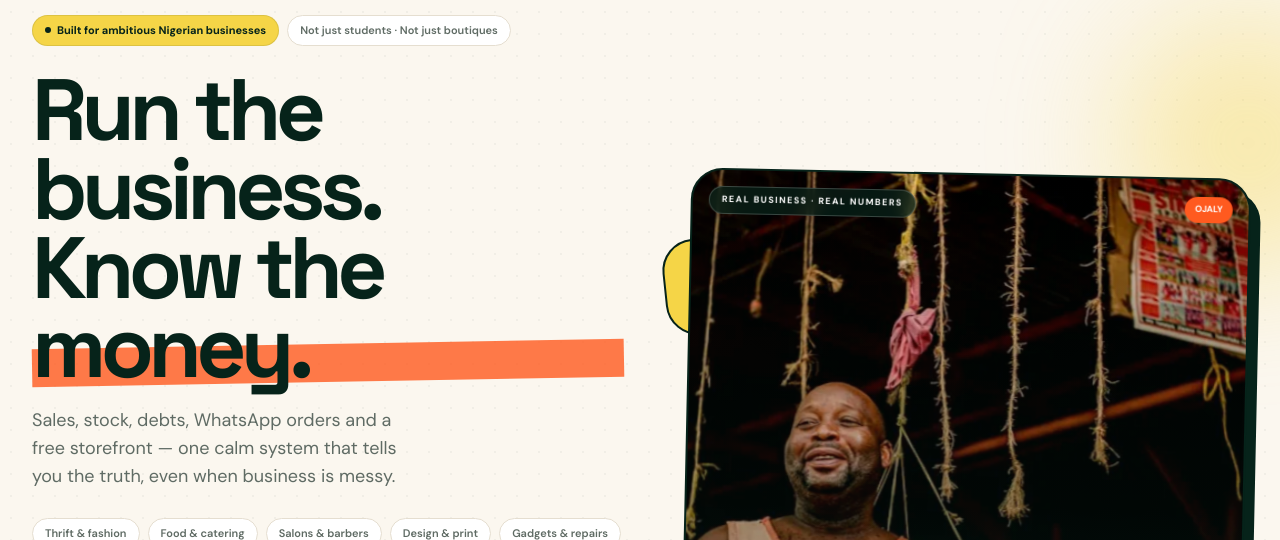
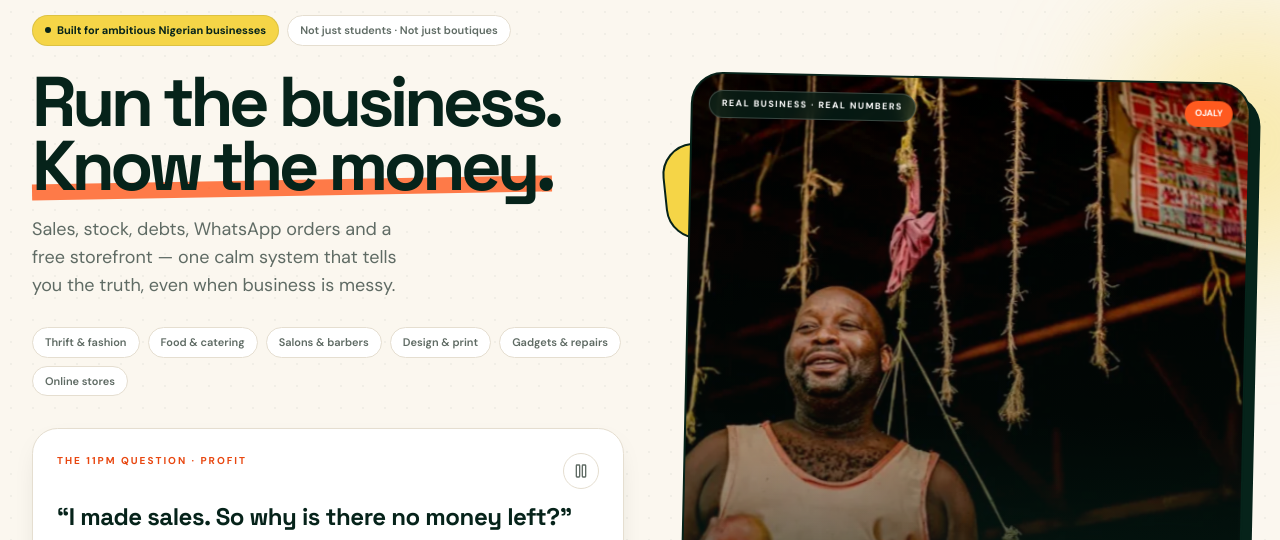
Before and after one commit to markeyz-code/bossly-web, a Nuxt app: page / in a window 1280 px wide. Shown: the part 138-678 px from the top of the page. Built offline with nearby package versions, Linux system fonts and the light colour scheme; no server answers.

Commit message:
feat(landing): rotate full hero headline and subtext

```diff
--- a/components/features/landing/LandingHero.vue
+++ b/components/features/landing/LandingHero.vue
@@ -5,6 +5,9 @@ const auth = useAuthStore();
 
 type Slide = {
   label: string;
+  titleTop: string;
+  titleBottom: string;
+  sub: string;
   question: string;
   headline: string;
   answer: string;
@@ -17,6 +20,9 @@ type Slide = {
 const slides: Slide[] = [
   {
     label: 'The 11pm question · Profit',
+    titleTop: 'Run the business.',
+    titleBottom: 'Know the money.',
+    sub: 'Sales, stock, debts, WhatsApp orders and a free storefront — one calm system that tells you the truth, even when business is messy.',
     question: '“I made sales. So why is there no money left?”',
     headline: 'Revenue is loud. Profit is the truth.',
     answer: 'Ojaly adds up every sale, cost of goods and real expense — then shows the one number that tells you whether the business is actually working.',
@@ -27,6 +33,9 @@ const slides: Slide[] = [
   },
   {
     label: 'The 11pm question · Debts',
+    titleTop: 'Stop chasing.',
+    titleBottom: 'Start collecting.',
+    sub: 'Know who owes what, when it is due and how to ask politely. Send a reminder or a payment link without breaking the relationship.',
     question: '“Who still owes me — and how do I ask again?”',
     headline: 'Stop chasing from memory.',
     answer: 'Every debt gets a customer, a balance and a due date. Send a polite WhatsApp reminder or a Paystack link without the awkward conversation.',
@@ -37,6 +46,9 @@ const slides: Slide[] = [
   },
   {
     label: 'The 11pm question · Website',
+    titleTop: 'Your catalogue.',
+    titleBottom: 'Your website.',
+    sub: 'Add what you sell once. Publish a fast storefront with cart, checkout and Paystack. No developer, no monthly website bill.',
     question: '“I need a real website, but I can’t afford a developer.”',
     headline: 'Your catalogue is the website.',
     answer: 'Add what you sell once. Pick a template, set your colours and publish a fast storefront with cart, checkout and Paystack. No designer. No developer bill.',
@@ -47,6 +59,9 @@ const slides: Slide[] = [
   },
   {
     label: 'The 11pm question · WhatsApp',
+    titleTop: 'Paste the chat.',
+    titleBottom: 'Keep the customer.',
+    sub: 'Ojaly reads the conversation, drafts the order and updates stock, sales and receipts. You confirm; it keeps the record.',
     question: '“My orders are buried in WhatsApp. I’m scared to lose one.”',
     headline: 'Paste the chat. Keep the customer.',
     answer: 'Ojaly reads the order conversation, drafts the sale and updates stock, debts and receipts. You confirm the details; Ojaly keeps the record.',
@@ -57,6 +72,9 @@ const slides: Slide[] = [
   },
   {
     label: 'The 11pm question · Services',
+    titleTop: 'Sell anything.',
+    titleBottom: 'Run one system.',
+    sub: 'Thrift, food, salons, printing, repairs or services — record the money, the customer and the next step in one place.',
     question: '“I sell services, not products. Will this even work for me?”',
     headline: 'If money moves, Ojaly works.',
     answer: 'Salons, barbers, caterers, printers and designers can record jobs, deposits, expenses and customer balances without forcing everything into a product catalogue.',
@@ -68,9 +86,12 @@ const slides: Slide[] = [
 ];
 
 const index = ref(0);
-const paused = ref(false);
+const userPaused = ref(false);
+const hovering = ref(false);
+const focused = ref(false);
 const reducedMotion = ref(false);
 const slide = computed(() => slides[index.value]);
+const isPaused = computed(() => userPaused.value || hovering.value || focused.value);
 
 function go(delta: number) {
   index.value = (index.value + delta + slides.length) % slides.length;
@@ -80,8 +101,8 @@ function goTo(next: number) {
   index.value = next;
 }
 
-function pause() { paused.value = true; }
-function resume() { paused.value = false; }
+function pause() { hovering.value = true; }
+function resume() { hovering.value = false; }
 
 function onKeydown(event: KeyboardEvent) {
   if (event.key === 'ArrowLeft') { event.preventDefault(); go(-1); }
@@ -91,8 +112,9 @@ function onKeydown(event: KeyboardEvent) {
 let timer: ReturnType<typeof setInterval> | null = null;
 onMounted(() => {
   reducedMotion.value = window.matchMedia('(prefers-reduced-motion: reduce)').matches;
-  if (reducedMotion.value) return;
-  timer = setInterval(() => { if (!paused.value) go(1); }, 7000);
+  timer = setInterval(() => {
+    if (!isPaused.value && !document.hidden) go(1);
+  }, 6500);
 });
 onBeforeUnmount(() => { if (timer) clearInterval(timer); });
 </script>
@@ -111,17 +133,16 @@ onBeforeUnmount(() => { if (timer) clearInterval(timer); });
           <span class="rounded-full border border-line bg-surface px-3 py-1.5 text-[11px] font-semibold text-muted">Not just students · Not just boutiques</span>
         </div>
 
-        <h1 class="font-display text-[clamp(2.7rem,6.8vw,6rem)] font-bold leading-[0.91] tracking-[-0.065em]">
-          Run the business.<br>
-          <span class="relative inline-block">
-            <span class="relative z-10">Know the money.</span>
-            <span class="absolute bottom-1 left-0 z-0 h-[24%] w-full -rotate-1 bg-brand-500/80" />
-          </span>
-        </h1>
-
-        <p class="mt-5 max-w-lg text-balance text-base leading-relaxed text-muted sm:text-lg">
-          Sales, stock, debts, WhatsApp orders and a free storefront — one calm system that tells you the truth, even when business is messy.
-        </p>
+        <div :key="index" class="hero-copy">
+          <h1 class="font-display text-[clamp(2.7rem,5.5vw,5.2rem)] font-bold leading-[0.92] tracking-[-0.065em]">
+            {{ slide.titleTop }}<br>
+            <span class="relative inline-block">
+              <span class="relative z-10">{{ slide.titleBottom }}</span>
+              <span class="absolute bottom-1 left-0 z-0 h-[24%] w-full -rotate-1 bg-brand-500/80" />
+            </span>
+          </h1>
+          <p class="mt-4 max-w-lg text-balance text-base leading-relaxed text-muted sm:text-lg">{{ slide.sub }}</p>
+        </div>
 
         <div class="mt-7 flex flex-wrap gap-2 text-[11px] font-semibold text-muted" aria-label="Who Ojaly is for">
           <span v-for="type in ['Thrift & fashion', 'Food & catering', 'Salons & barbers', 'Design & print', 'Gadgets & repairs', 'Online stores']" :key="type" class="rounded-full border border-line bg-surface px-3 py-1.5">{{ type }}</span>
@@ -133,16 +154,16 @@ onBeforeUnmount(() => { if (timer) clearInterval(timer); });
           role="group"
           aria-roledescription="carousel"
           aria-label="Common business questions"
-          @mouseenter="pause"
-          @mouseleave="resume"
-          @focusin="pause"
-          @focusout="resume"
+          @mouseenter="hovering = true"
+          @mouseleave="hovering = false"
+          @focusin="focused = true"
+          @focusout="focused = false"
           @keydown="onKeydown"
         >
           <div class="flex items-start justify-between gap-4">
             <p class="text-[10px] font-bold uppercase tracking-[0.2em] text-brand-600">{{ slide.label }}</p>
-            <button type="button" class="flex h-9 w-9 items-center justify-center rounded-full border border-line text-muted transition hover:bg-raised hover:text-ink" :aria-label="paused ? 'Resume carousel' : 'Pause carousel'" @click="paused = !paused">
-              <PlayCircle v-if="paused" class="h-4 w-4" />
+            <button type="button" class="flex h-9 w-9 items-center justify-center rounded-full border border-line text-muted transition hover:bg-raised hover:text-ink" :aria-label="userPaused ? 'Resume carousel' : 'Pause carousel'" @click="userPaused = !userPaused">
+              <PlayCircle v-if="userPaused" class="h-4 w-4" />
               <Pause v-else class="h-4 w-4" />
             </button>
           </div>
```
